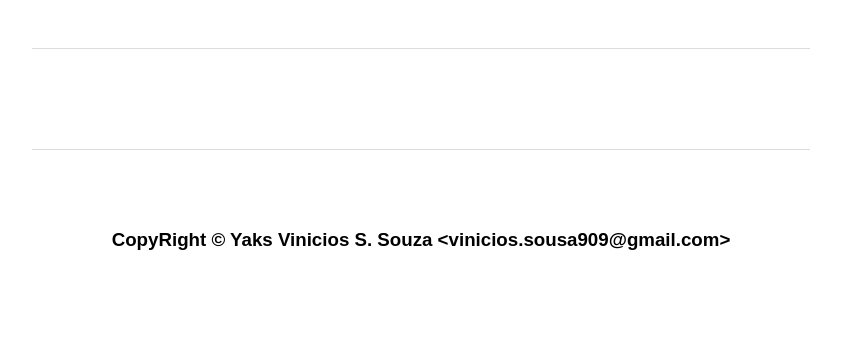
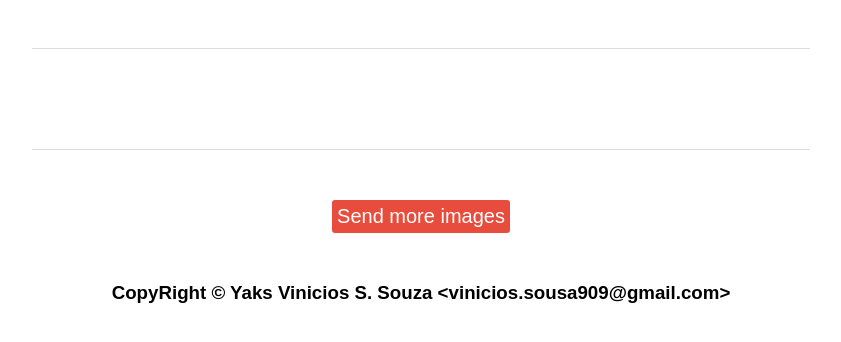
Before and after one commit to Plankiton/EphisemDetect, a Flask app: template templates/results.html in a window 1280 px wide. Shown: the part 215-557 px from the top of the page, without its empty margins (219-1060 px from the left). Run offline with Flask 2, Linux system fonts and the light colour scheme; the template is opened without the code that fills it: most values are stand-ins (such as "Sample title", 1, 10 or a date in 2020); parts of the project's set-up code (start-up, migrations or seed data) failed here and were passed over.

Commit message:
adding a button to come back to home

```diff
--- a/static/style.css
+++ b/static/style.css
@@ -44,14 +44,14 @@ div#input {
     width: 100%;
 }
 
-div#input input, button {
+input[type=submit], button {
     border-radius: 3px;
     padding: 5px;
     margin: 20px;
     border: none;
 }
 
-div#input #send_image, button {
+input[type=submit], button {
     background: #e74c3c;
     width: 100%;
     height: 100%;
@@ -62,7 +62,7 @@ div#input #send_image, button {
     margin-top: 20px;
 }
 
-div#input #send_image:hover, div#image_form:hover, button:hover {
+input[type=submit]:hover, div#image_form:hover, button:hover {
     background: #e74c3caa;
 }
 
--- a/templates/results.html
+++ b/templates/results.html
@@ -17,10 +17,14 @@
         <section id="content">
         </section>
 
+        <form action="/" method="get" accept-charset="utf-8">
+            <input type="submit" name="" id="" value="Send more images">
+        </form>
+
+
         <div id="footer" class="name">
             <h3>CopyRight &copy; Yaks Vinicios S. Souza &lt;vinicios.sousa909@gmail.com&gt</h3>
         </div>
-
         <script charset="utf-8">
             function expand_info(id){
                 let elm = document.getElementById(id);
```
